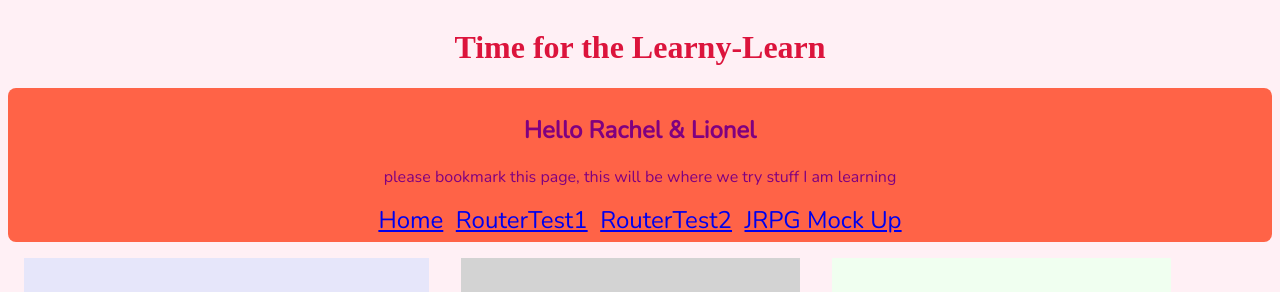
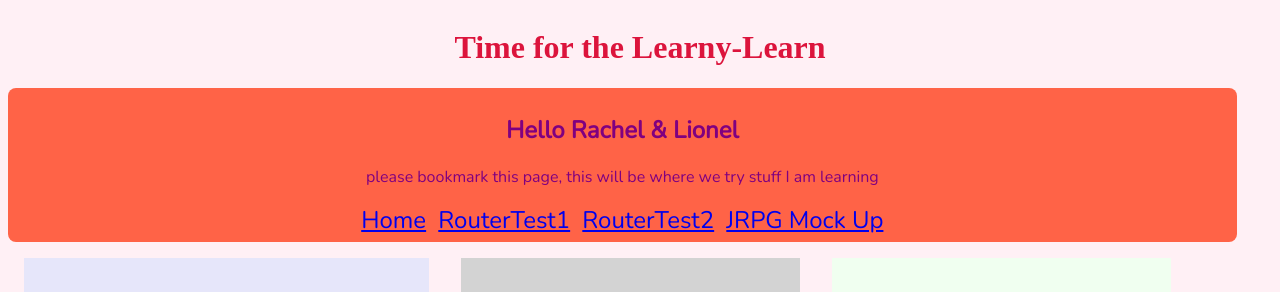
Before and after one commit to JF-LL-codebuds/react-play-study-fe, a React app: page / in a window 1280 px wide. Shown: the top 292 px of the page. Built offline with nearby package versions, Linux system fonts and the light colour scheme; a web font is replaced by a local one.

Commit message:
minor layout tweak

```diff
--- a/src/components/greeting/greeting.css
+++ b/src/components/greeting/greeting.css
@@ -5,7 +5,7 @@
   border-radius: 8px;
   max-width: 100%;
   text-align: center;
-  max-width: 99vw;
+  width: 95vw;
 }
 
 .link {
```
